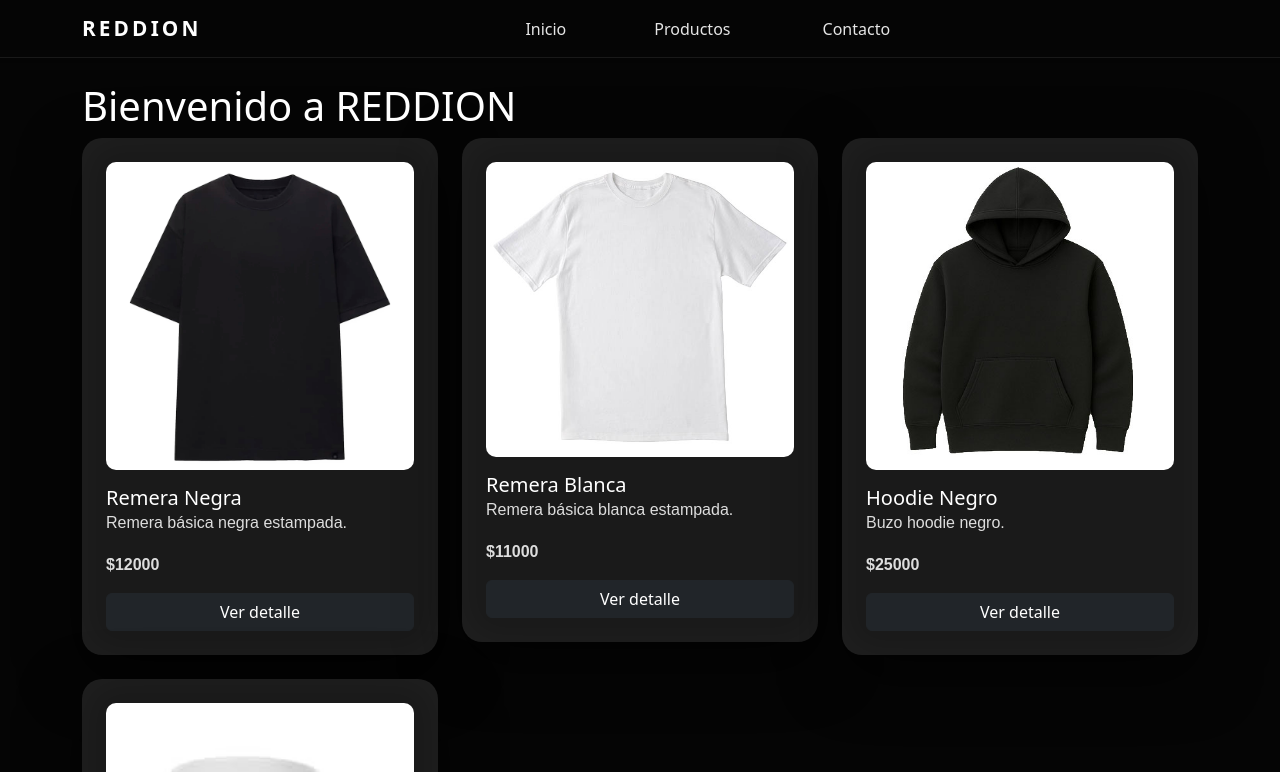
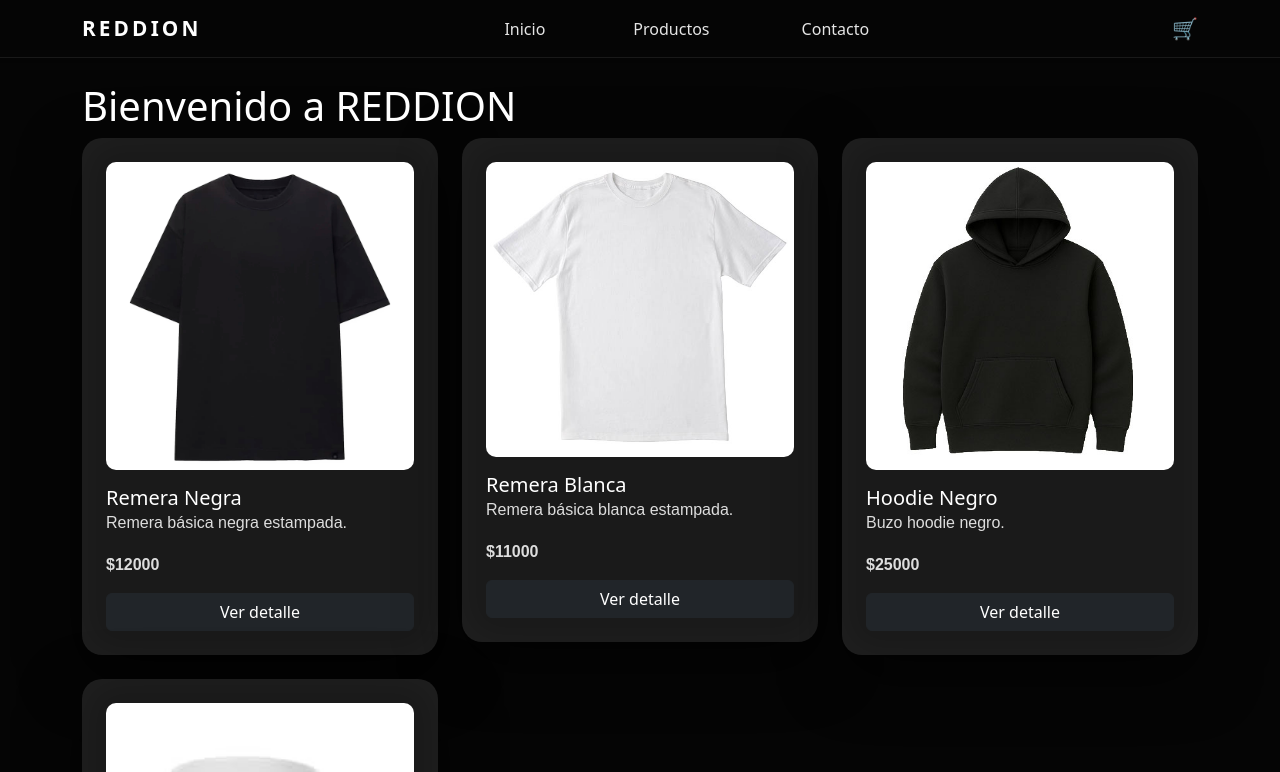
Before and after one commit to Maturojo/Coder-React-MatiasRojo, a React (Vite) app: page / in a window 1280 px wide. Shown: the top 772 px of the page. Built offline with nearby package versions, Linux system fonts and the light colour scheme.

Commit message:
Agregue el carrito al navbarr, (CardWIdget), coloque la ruta en app y funciona el context por ahora

```diff
--- a/src/App.jsx
+++ b/src/App.jsx
@@ -28,6 +28,11 @@ function App() {
           element={<ItemDetailContainer />}
         />
 
+        <Route
+          path="/cart"
+          element={<h2 style={{textAlign:"center", marginTop:"2rem"}}>Carrito</h2>} />
+
+
 
         <Route
           path="*"
--- /dev/null
+++ b/src/components/CartWidget.jsx
@@ -0,0 +1,16 @@
+import { Link } from "react-router-dom";
+import { useCart } from "./useCart";
+
+const CartWidget = () => {
+  const { getTotalUnits } = useCart();
+  const total = getTotalUnits();
+
+  return (
+    <Link to="/cart" className="cartwidget-link">
+      <span className="cartwidget-icon">🛒</span>
+      {total > 0 && <span className="cartwidget-badge">{total}</span>}
+    </Link>
+  );
+};
+
+export default CartWidget;
--- a/src/components/NavbarBoostrap.jsx
+++ b/src/components/NavbarBoostrap.jsx
@@ -5,6 +5,8 @@ import Navbar from "react-bootstrap/Navbar";
 import NavDropdown from "react-bootstrap/NavDropdown";
 import { NavLink, Link } from "react-router-dom";
 import { useCart } from "./useCart";
+import CartWidget from "./CartWidget";
+
 import "../css/Navbar.css";
 
 function NavbarBoostrap() {
@@ -77,6 +79,11 @@ function NavbarBoostrap() {
               Contacto
             </Nav.Link>
           </Nav>
+
+          <div className="d-flex align-items-center">
+            <CartWidget />
+          </div>
+
         </Navbar.Collapse>
       </Container>
     </Navbar>
--- a/src/css/Navbar.css
+++ b/src/css/Navbar.css
@@ -133,3 +133,29 @@
   background-color: #222;
   color: #fff !important;
 }
+
+.cartwidget-link {
+  position: relative;
+  display: inline-flex;
+  align-items: center;
+  text-decoration: none;
+  color: #fff;
+  margin-left: 1rem;
+}
+
+.cartwidget-icon {
+  font-size: 1.3rem;
+}
+
+.cartwidget-badge {
+  position: absolute;
+  top: -10px;
+  right: -10px;
+  background: #C1121F;
+  color: #fff;
+  font-size: 0.8rem;
+  font-weight: 700;
+  border-radius: 999px;
+  padding: 2px 7px;
+  line-height: 1.2;
+}
```
Also changed, not shown: src/components/CartwidgetIcons.jsx (deleted, +0 -25 lines).
